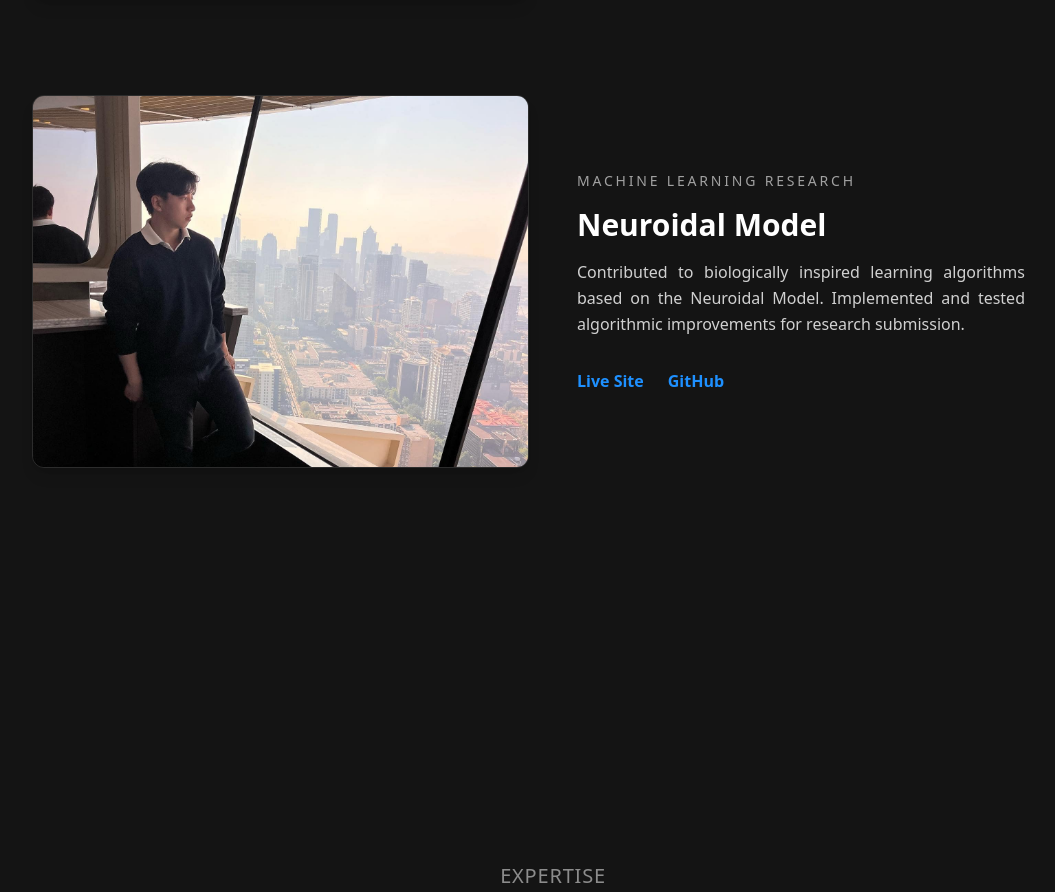
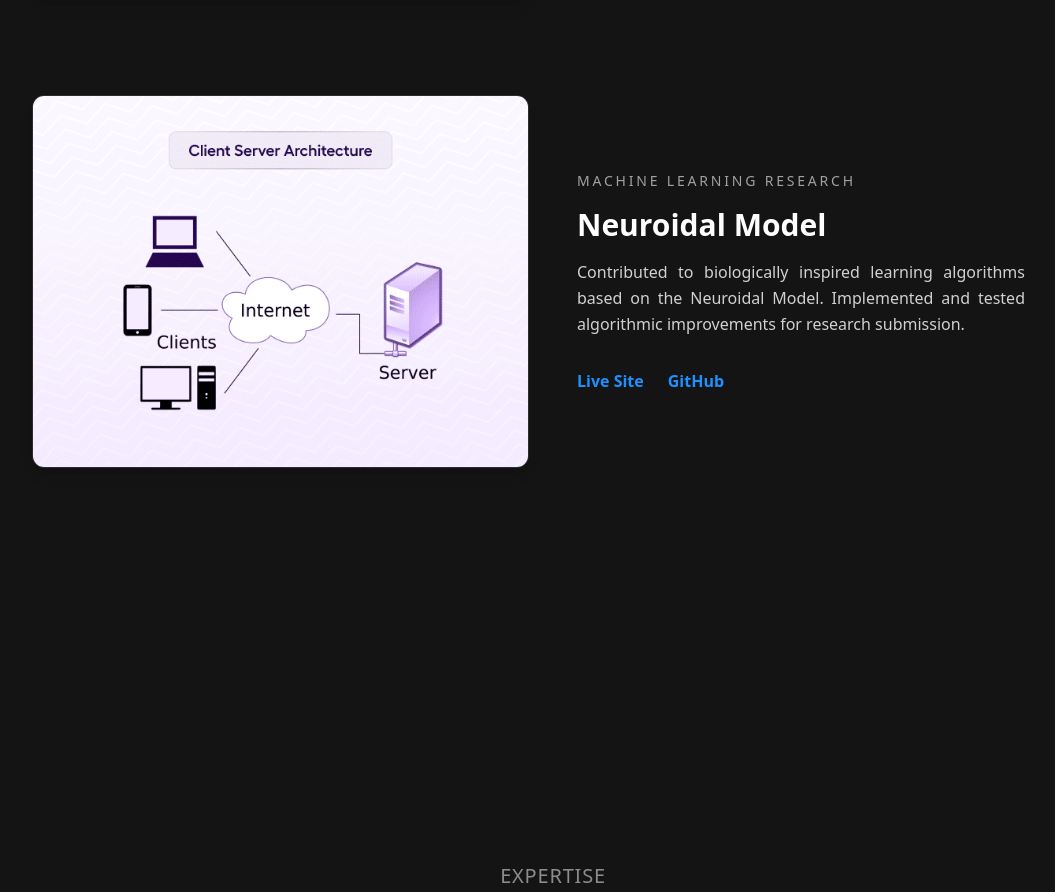
Before and after one commit to Luke7787/website-portfolio, a Next.js app in the folder luke-portfolio/: page / in a window 1280 px wide. Shown: the part 3117-4009 px from the top of the page, without its empty margins (87-1142 px from the left). Built offline with nearby package versions, Linux system fonts and the light colour scheme.

Commit message:
updated project4 in the page.tsx

```diff
--- a/luke-portfolio/src/app/page.tsx
+++ b/luke-portfolio/src/app/page.tsx
@@ -716,7 +716,7 @@ export default function Page() {
             {/* Image */}
             <div className="relative w-full aspect-4/3">
               <Image
-                src="/images/about.jpg"
+                src="/images/project4.png"
                 alt="AI Research Project"
                 fill
                 className="rounded-xl object-cover shadow-lg border border-white/10"
```
